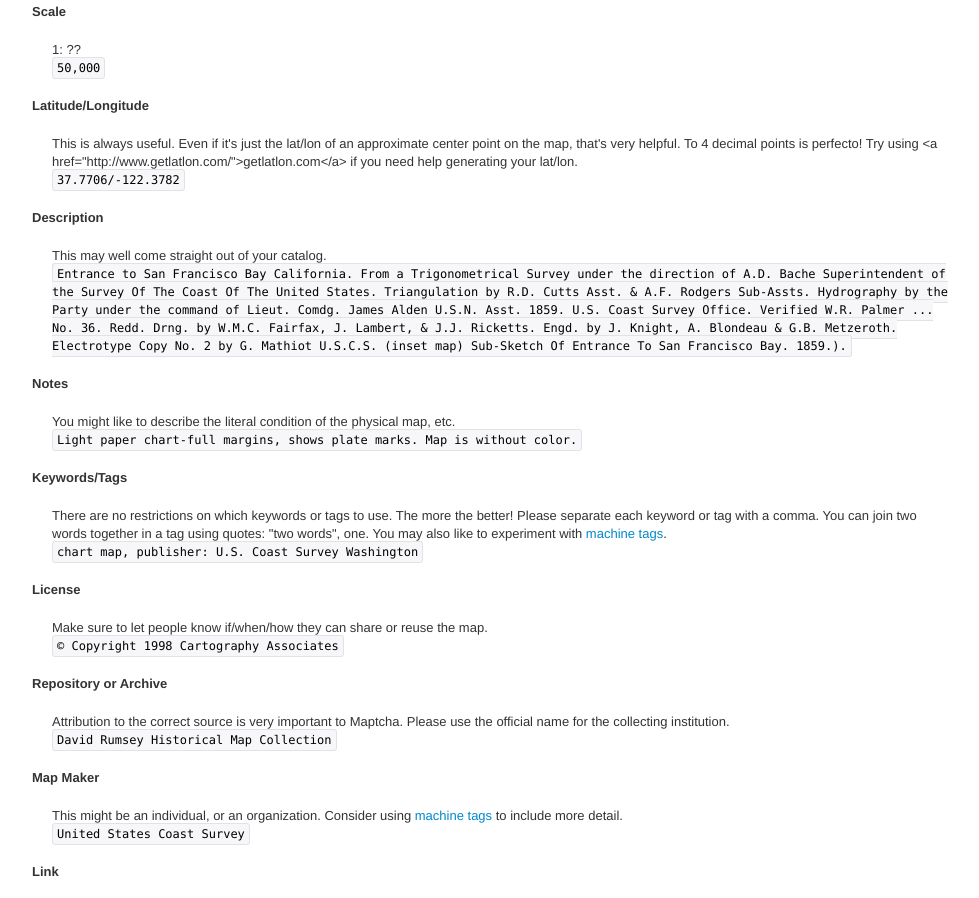
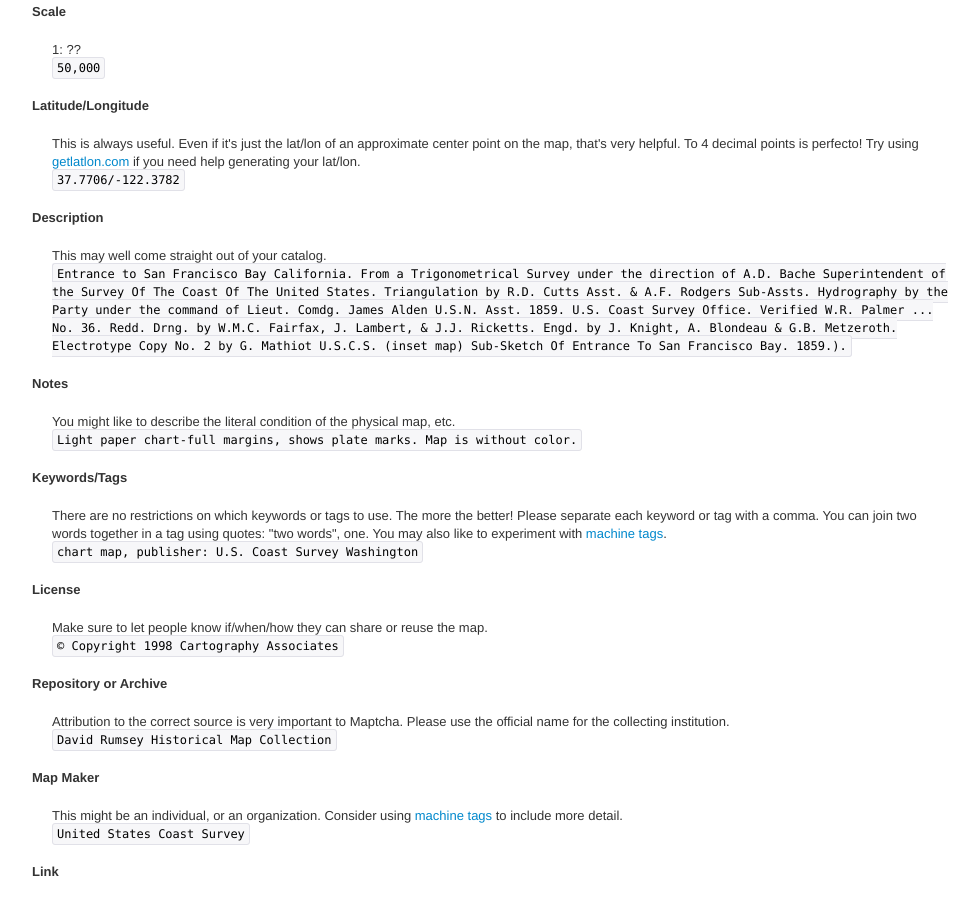
Before and after one commit to stamen/maptcha-v2, a plain HTML site: page edit_ui/templates/upload.html in a window 1280 px wide. Shown: the part 1271-2169 px from the top of the page, without its empty margins (138-1117 px from the left). Drawn offline with Linux system fonts and the light colour scheme.

Commit message:
Fixed busted link

```diff
--- a/edit_ui/templates/upload.html
+++ b/edit_ui/templates/upload.html
@@ -70,7 +70,7 @@
         <dd>1: ??<br />
             <code class="example">50,000</code></dd>
         <dt>Latitude/Longitude</dt>
-        <dd>This is always useful. Even if it's just the lat/lon of an approximate center point on the map, that's very helpful. To 4 decimal points is perfecto! Try using &lt;a href=&quot;http://www.getlatlon.com/&quot;&gt;getlatlon.com&lt;/a&gt; if you need help generating your lat/lon.<br />
+        <dd>This is always useful. Even if it's just the lat/lon of an approximate center point on the map, that's very helpful. To 4 decimal points is perfecto! Try using <a href="http://www.getlatlon.com/">getlatlon.com</a> if you need help generating your lat/lon.<br />
             <code class="example">37.7706/-122.3782</code></dd>
         <dt>Description</dt>
         <dd>This may well come straight out of your catalog.<br />
```
